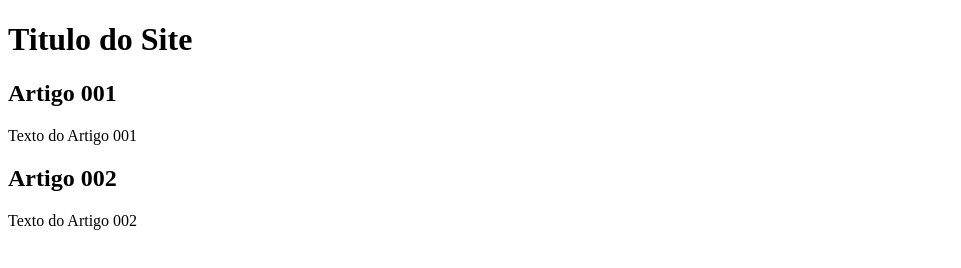
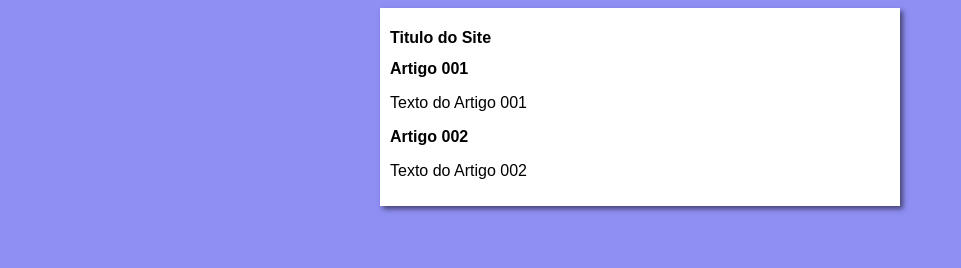
Before and after one commit to PedroSilva-06/website-project, a plain HTML site: page index.html in a window 1280 px wide. Shown: the whole page, without its empty margins (0-961 px from the left). Drawn offline with Linux system fonts and the light colour scheme.

Commit message:
adicionei o design

```diff
--- a/estilos/style.css
+++ b/estilos/style.css
@@ -0,0 +1,17 @@
+*{
+    font-family: Arial, Helvetica, sans-serif;
+    font-size: 16px;
+}
+
+body{
+    background-color: rgb(142, 142, 243);
+
+}
+
+main{
+    background-color: #ffff;
+    width: 500px;
+    margin: auto;
+    padding: 10px;
+    box-shadow: 3px 3px 5px rgba(0, 0, 0, 0.521);
+}
--- a/index.html
+++ b/index.html
@@ -4,6 +4,7 @@
     <meta charset="UTF-8">
     <meta name="viewport" content="width=device-width, initial-scale=1.0">
     <title>Titulo do Site</title>
+    <link rel="stylesheet" href="estilos/style.css">
 </head>
 <body>
     <main>
```
